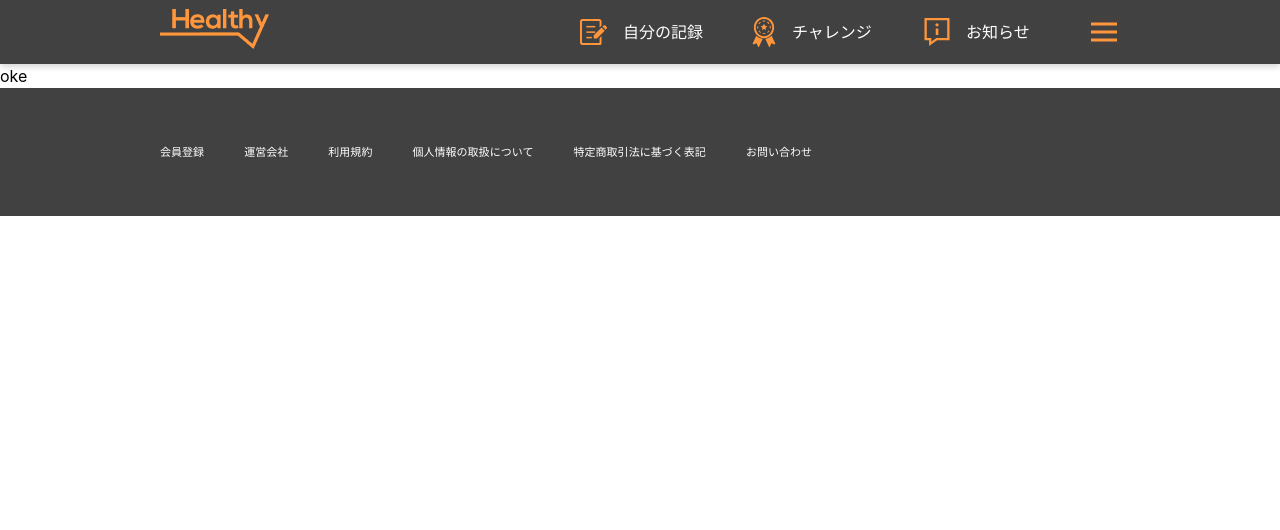
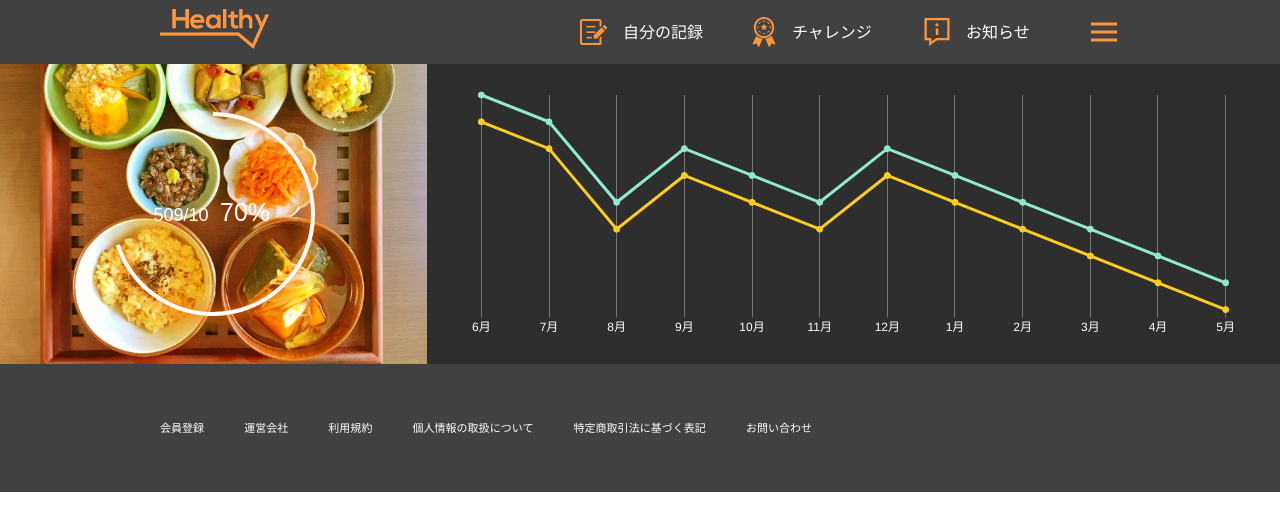
Before and after one commit to phamlongnguyen/healthy-app, a React (Vite) app: page / in a window 1280 px wide. Shown: the top 530 px of the page. Built offline with nearby package versions, Linux system fonts and the light colour scheme; a web font is replaced by a local one.

Commit message:
feat: Add BodyMetricsGraph component

```diff
--- /dev/null
+++ b/src/components/BodyMetricsGraph/BodyMetricsGraph.jsx
@@ -0,0 +1,12 @@
+import { LineChart } from '../common'
+import './styles.scss'
+
+const BodyMetricsGraph = () => {
+  return (
+    <div className="body-metrics-graph">
+      <LineChart />
+    </div>
+  )
+}
+
+export default BodyMetricsGraph
--- /dev/null
+++ b/src/components/BodyMetricsGraph/index.jsx
@@ -0,0 +1 @@
+export { default } from './BodyMetricsGraph'
--- /dev/null
+++ b/src/components/BodyMetricsGraph/styles.scss
@@ -0,0 +1,6 @@
+.body-metrics-graph {
+  height: 100%;
+  width: 100%;
+  background-color: var(--color-dark-600);
+  padding: 1rem 2rem;
+}
--- /dev/null
+++ b/src/components/common/LineChart/LineChart.jsx
@@ -0,0 +1,92 @@
+import { Line } from 'react-chartjs-2'
+import './styles.scss'
+import {
+  Chart as ChartJS,
+  CategoryScale,
+  LinearScale,
+  PointElement,
+  LineElement,
+  Title,
+  Tooltip,
+  Legend,
+} from 'chart.js'
+
+ChartJS.register(
+  CategoryScale,
+  LinearScale,
+  PointElement,
+  LineElement,
+  Title,
+  Tooltip,
+  Legend
+)
+const data = {
+  labels: [
+    '6月',
+    '7月',
+    '8月',
+    '9月',
+    '10月',
+    '11月',
+    '12月',
+    '1月',
+    '2月',
+    '3月',
+    '4月',
+    '5月',
+  ],
+  datasets: [
+    {
+      label: 'Dataset 1',
+      data: [90, 85, 70, 80, 75, 70, 80, 75, 70, 65, 60, 55],
+      backgroundColor: '#FFCC21',
+      borderColor: '#FFCC21',
+      fill: false,
+    },
+    {
+      label: 'Dataset 2',
+      data: [95, 90, 75, 85, 80, 75, 85, 80, 75, 70, 65, 60],
+      borderColor: '#8FE9D0',
+      backgroundColor: '#8FE9D0',
+      fill: false,
+    },
+  ],
+}
+const options = {
+  responsive: true,
+  maintainAspectRatio: false,
+  width: '500px',
+  plugins: {
+    legend: {
+      display: false,
+    },
+    title: {
+      display: false,
+    },
+  },
+  scales: {
+    y: {
+      display: false,
+    },
+    x: {
+      grid: {
+        color: '#777777',
+      },
+      ticks: {
+        color: '#FFFFFF',
+      },
+      border: {
+        display: false,
+      },
+    },
+  },
+}
+const LineChart = () => {
+  return (
+    <div className="line-chart">
+      <Line data={data} options={options} />
+    </div>
+  )
+}
+
+export default LineChart
--- /dev/null
+++ b/src/components/common/LineChart/index.jsx
@@ -0,0 +1 @@
+export { default } from './LineChart'
--- /dev/null
+++ b/src/components/common/LineChart/styles.scss
@@ -0,0 +1,6 @@
+.line-chart {
+  width: 100%;
+  background-color: var(--color-dark-600);
+  height: 100%;
+  padding: 10px;
+}
--- /dev/null
+++ b/src/components/common/index.jsx
@@ -0,0 +1 @@
+export { default as LineChart } from './LineChart'
--- a/src/components/index.jsx
+++ b/src/components/index.jsx
@@ -1,2 +1,4 @@
 export { default as FooterPage } from './FooterPage'
 export { default as HeaderPage } from './HeaderPage'
+export { default as DateAchievementRate } from './DateAchievementRate'
+export { default as BodyMetricsGraph } from './BodyMetricsGraph'
--- a/src/pages/Dashboard/Dashboard.jsx
+++ b/src/pages/Dashboard/Dashboard.jsx
@@ -1,7 +1,20 @@
+import { Grid2 } from '@mui/material'
+import { BodyMetricsGraph, DateAchievementRate } from '../../components'
 import './styles.scss'
 
 const Dashboard = () => {
-  return <div className="dashboard-page">oke</div>
+  return (
+    <div className="dashboard-page">
+      <Grid2 container className="dashboard-page__top">
+        <Grid2 size={{ xs: 12, md: 4 }} className="dashboard-page__info">
+          <DateAchievementRate />
+        </Grid2>
+        <Grid2 size={{ xs: 12, md: 8 }}>
+          <BodyMetricsGraph />
+        </Grid2>
+      </Grid2>
+    </div>
+  )
 }
 
 export default Dashboard
```
